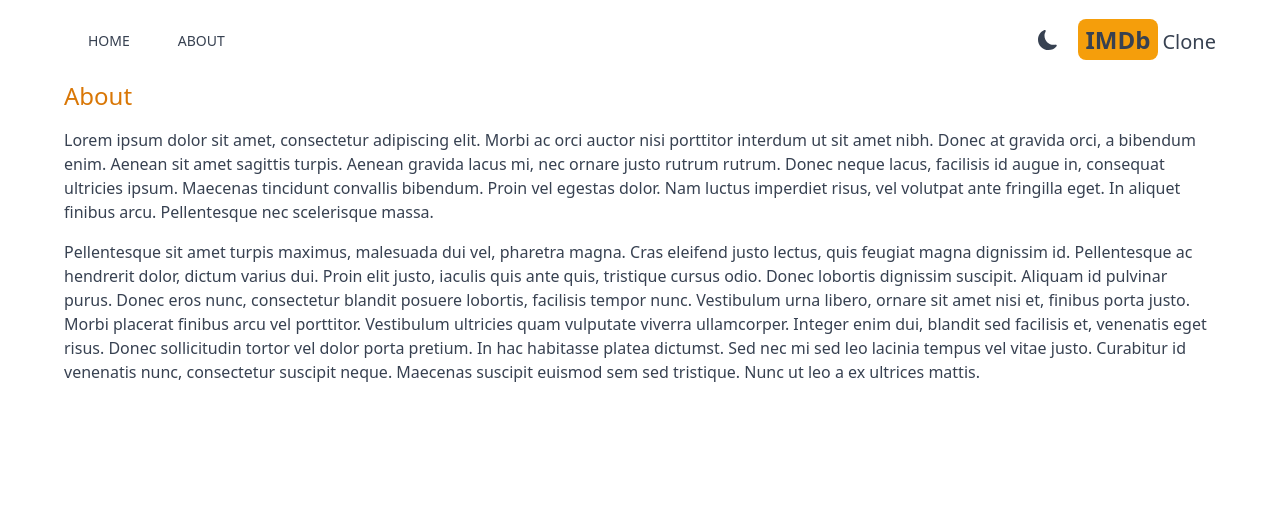
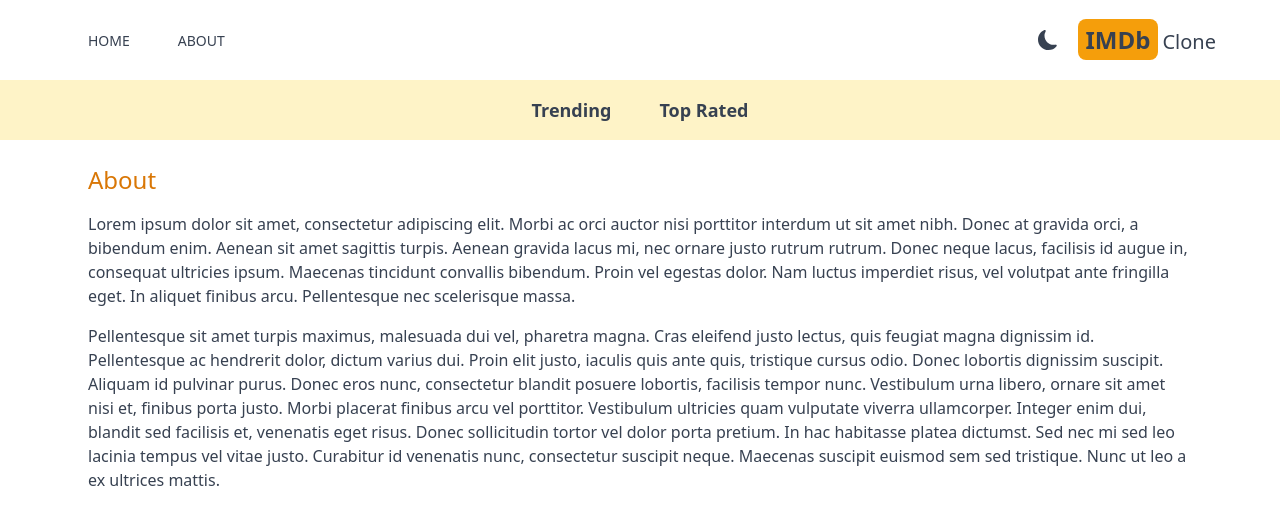
Before and after one commit to Zbigniew013/imdb_clone, a Next.js app: page /about in a window 1280 px wide. Shown: the top 524 px of the page. Built offline with nearby package versions, Linux system fonts and the light colour scheme.

Commit message:
create the navbar component

```diff
--- a/src/app/about/page.js
+++ b/src/app/about/page.js
@@ -1,6 +1,6 @@
 const About = () => {
   return (
-    <div className='max-w-6xl mx-auto space-y-4 '>
+    <div className='max-w-6xl mx-auto space-y-4 p-6  '>
       <h1 className='text-2xl font-medium text-amber-600 '>About</h1>
       <p>
         Lorem ipsum dolor sit amet, consectetur adipiscing elit. Morbi ac orci
--- /dev/null
+++ b/src/app/components/Navbar.jsx
@@ -0,0 +1,12 @@
+import NavbarItem from './NavbarItem';
+
+const Navbar = () => {
+  return (
+    <div className='flex justify-center dark:bg-gray-600 bg-amber-100 lg:text-lg p-4 '>
+      <NavbarItem title='Trending' param='fetchTrending' />
+      <NavbarItem title='Top Rated' param='fetchTopRated' />
+    </div>
+  );
+};
+
+export default Navbar;
--- /dev/null
+++ b/src/app/components/NavbarItem.js
@@ -0,0 +1,26 @@
+'use client';
+
+import Link from 'next/link';
+import { useSearchParams } from 'next/navigation';
+
+const NavbarItem = ({ title, param }) => {
+  const searchParams = useSearchParams();
+  const genre = searchParams.get('genre');
+
+  return (
+    <div>
+      <Link
+        href={`/?genre=${param}`}
+        className={`m-4 hover:text-amber-600 font-semibold p-2 ${
+          genre &&
+          genre === param &&
+          'underline underline-offset-8 decoration-4 decoration-amber-500 rounded-lg'
+        } `}
+      >
+        {title}
+      </Link>
+    </div>
+  );
+};
+
+export default NavbarItem;
--- a/src/app/layout.js
+++ b/src/app/layout.js
@@ -1,4 +1,5 @@
 import Header from './components/Header';
+import Navbar from './components/Navbar';
 import './globals.css';
 import Providers from './Providers';
 
@@ -11,7 +12,7 @@
           {/* Header  */}
           <Header />
           {/* Navbar  */}
-
+          <Navbar />
           {/* Search Box */}
 
           {children}
```
